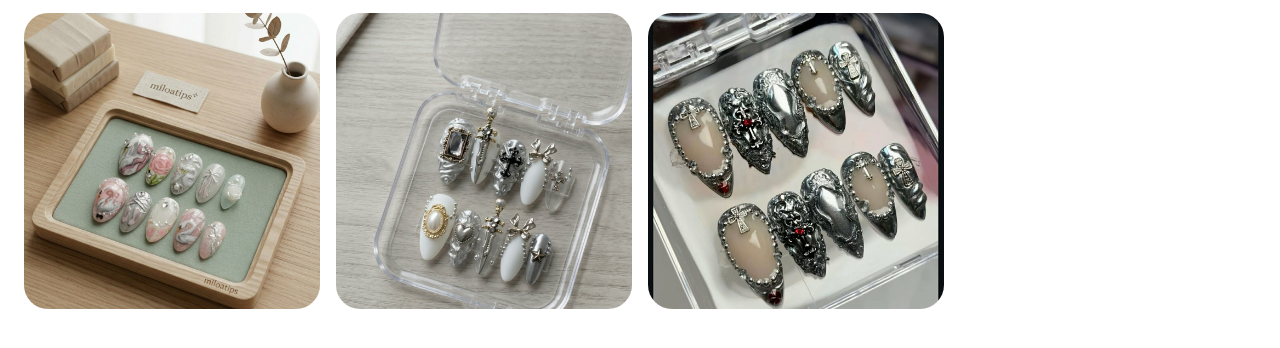
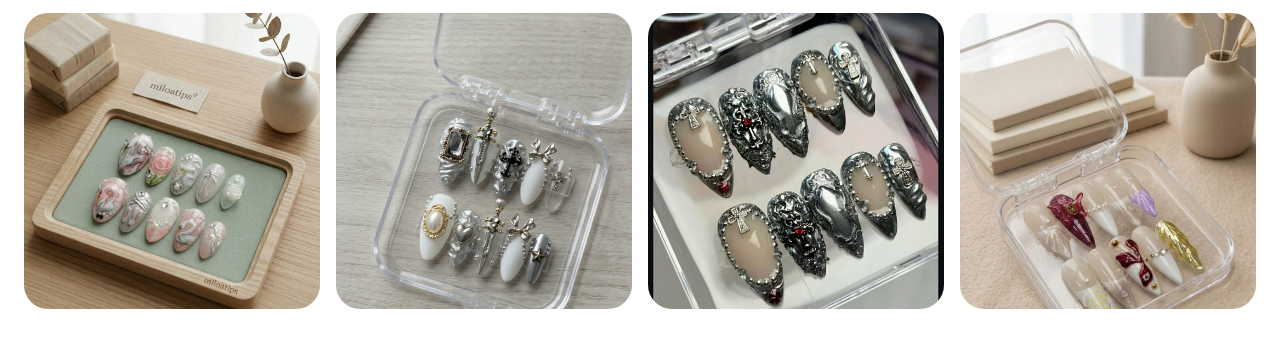
Before and after one commit to Miloatips/miloatips, a plain HTML site: page index.html in a window 1280 px wide. Both pictures are taken after a click on the button "Load More Designs". Shown: the part 2280-2628 px from the top of the page. Drawn offline with nearby package versions, Linux system fonts and the light colour scheme; a web font is replaced by a local one.

Commit message:
Update index.html

```diff
--- a/index.html
+++ b/index.html
@@ -167,6 +167,9 @@
                 <div class="hidden additional-images relative group overflow-hidden rounded-3xl aspect-square">
                     <img src="images/nails5.jpg" class="w-full h-full object-cover transition duration-500 group-hover:scale-110" alt="Miloatips Design">
                 </div>
+                <div class="hidden additional-images relative group overflow-hidden rounded-3xl aspect-square">
+                    <img src="images/nails6.jpg" class="w-full h-full object-cover transition duration-500 group-hover:scale-110" alt="Miloatips Design">
+                </div>
             </div>
 
             <div class="mt-12 text-center">
```
